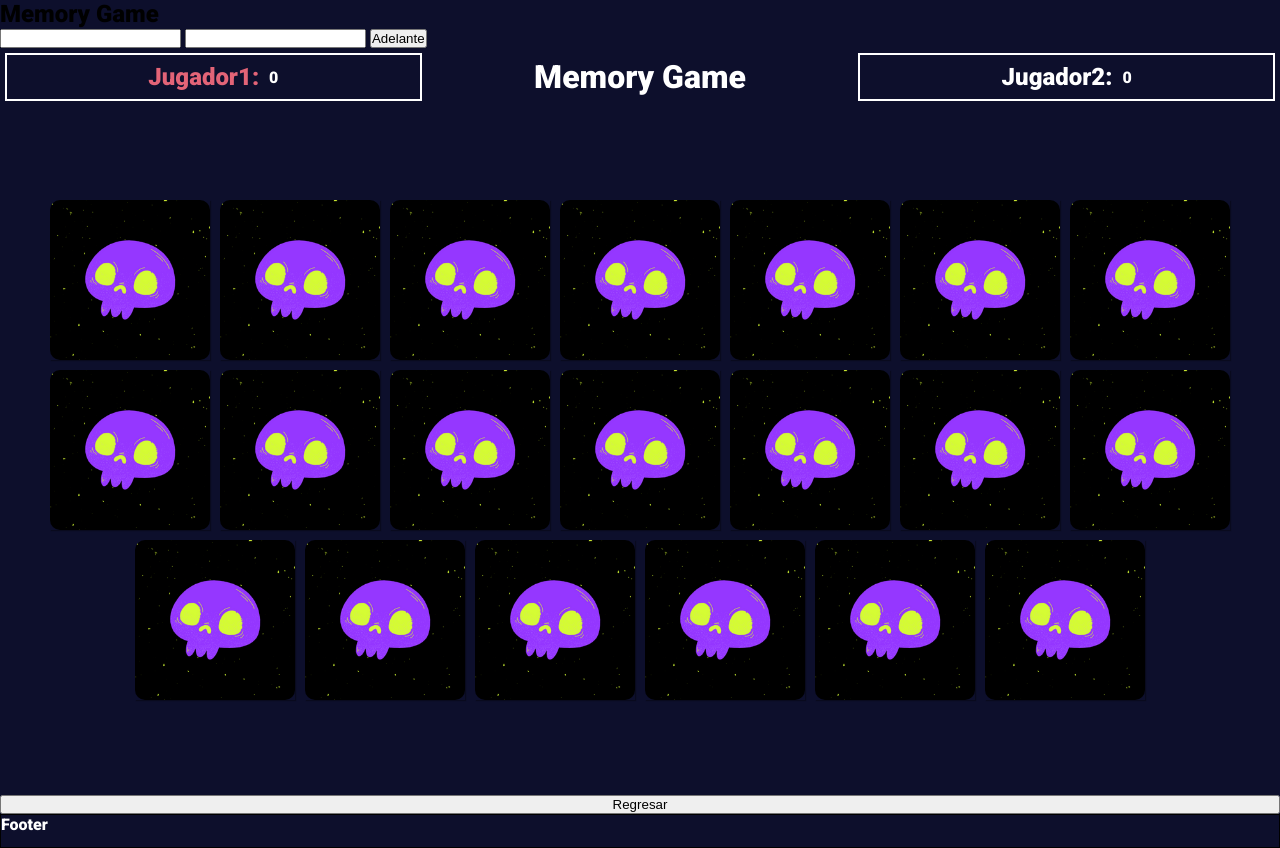
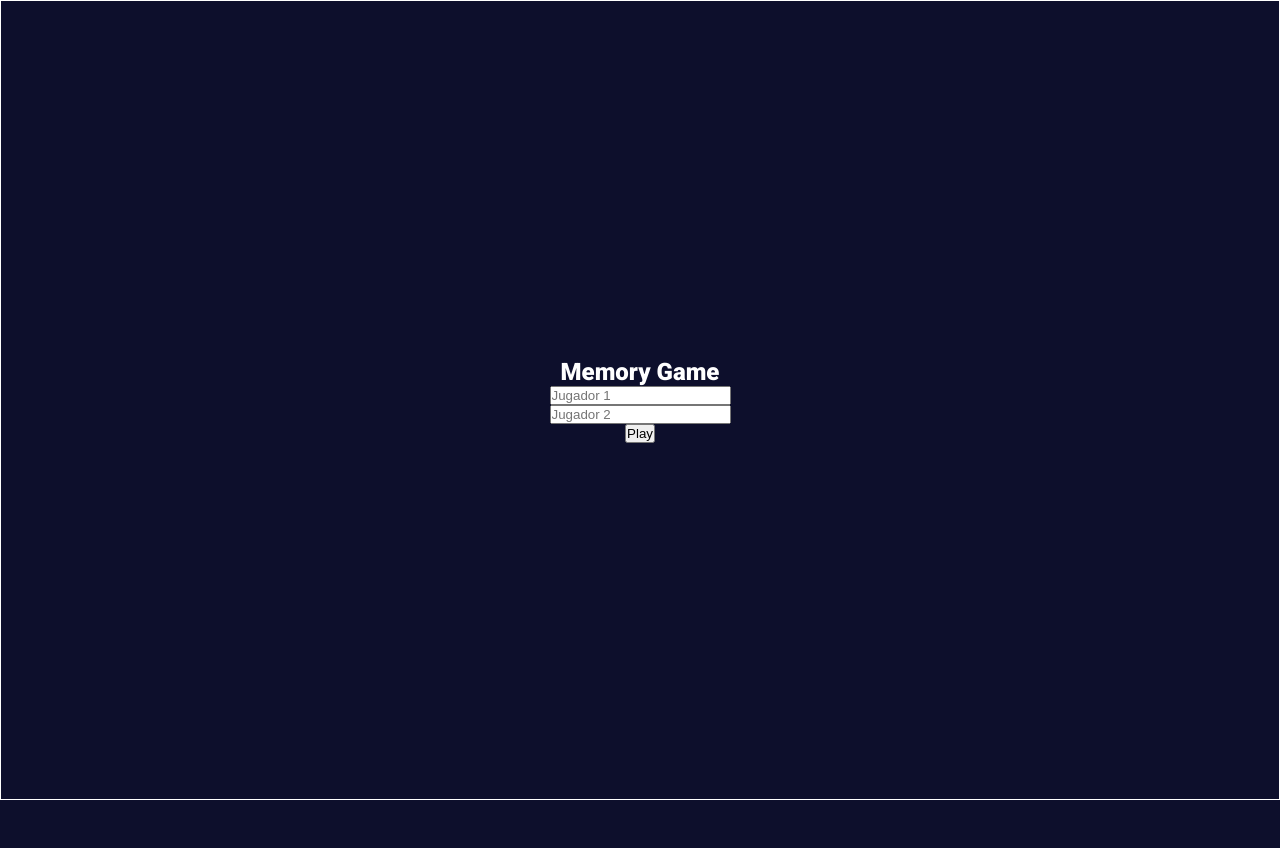
Before and after one commit to albertoouu/05memoryGame, a website: page src/index.html in a window 1280 px wide. After the commit the page ends 800 px from the top, so only its background shows below. Drawn offline with Linux system fonts and the light colour scheme.

Commit message:
fix the 'flexbox' and 'hidden' problem

```diff
--- a/src/index.html
+++ b/src/index.html
@@ -17,20 +17,20 @@
   <body>
     <section id="welcome">
       <h1>Memory Game</h1>
-      <input type="text" name="" id="" />
-      <input type="text" name="" id="" />
-      <button>Adelante</button>
+      <input class="inputs" type="text" name="" id="" placeholder="Jugador 1"/>
+      <input class="inputs" type="text" name="" id="" placeholder="Jugador 2"/>
+      <button id="botonPlay">Play</button>
     </section>
-    <main class="container" id="main">
+    <main class="container" id="mainSection">
       <div id="titulo" class="grid-item">
         <h1>Memory Game</h1>
       </div>
       <div id="jugador1" class="grid-item">
-        <h2 id="nameP1">Jugador1:</h2>
+        <h2 id="nameP1">Jugador 1:</h2>
         <p id="scoreP1">Score:</p>
       </div>
       <div id="jugador2" class="grid-item">
-        <h2 id="nameP2">Jugador2:</h2>
+        <h2 id="nameP2">Jugador 2:</h2>
         <p id="scoreP2">Score:</p>
       </div>
       <section class="memory-game" id="cardsSection"></section>
--- a/src/index.js
+++ b/src/index.js
@@ -5,7 +5,7 @@ fetch("../data/memory.json")
 
 let renderCards = (data) => {
 
-  let cardsSection = document.getElementById('cardsSection')
+  let cardsSection = document.getElementById('cardsSection');
 
   for (const carta of data.cards) {
 
@@ -14,16 +14,24 @@ let renderCards = (data) => {
           <img src="${carta.src}" alt="${carta.dataframework}" class="front-face" />
           <img src="../data/assets/cover2.png" alt="cover" class="back-face" />
         </div>`
-  }
+  };
   const cards = document.querySelectorAll('.memory-card');
-  let nameP1 = document.getElementById('nameP1')
-  let nameP2 = document.getElementById('nameP2')
-  let scoreP1 = document.getElementById('scoreP1')
-  let scoreP2 = document.getElementById('scoreP2')
+  let nameP1 = document.getElementById('nameP1');
+  let nameP2 = document.getElementById('nameP2');
+  let scoreP1 = document.getElementById('scoreP1');
+  let scoreP2 = document.getElementById('scoreP2');
+
+
+  let botonPlay = document.getElementById('botonPlay')
+  botonPlay.addEventListener('click', () => {
+  document.getElementById('welcome').hidden = true
+  document.getElementById('mainSection').hidden = false
+  })
+
   nameP1.style.color = '#e36477'
   scoreP1.innerHTML="0"
   scoreP2.innerHTML="0"
-  console.log(cards)
+  //console.log(cards)
 
   let hasFlippedCard = false;
   let lockBoard = false;
@@ -99,3 +107,5 @@ let renderCards = (data) => {
   cards.forEach(card => card.addEventListener('click', flipCard));
 
 }
+document.getElementById('welcome').hidden = false
+document.getElementById('mainSection').hidden = true
--- a/src/styles.css
+++ b/src/styles.css
@@ -20,7 +20,7 @@ main {
     "memory-game     memory-game     memory-game     memory-game     memory-game     memory-game"
     "btn             btn             btn             btn             btn             btn"
     "footer          footer          footer          footer          footer          footer";
-  height: 100vh;
+
   width: 100%;
 }
 #titulo {
@@ -64,11 +64,18 @@ footer {
 #scoreP2 {
   margin-left: 10px;
 }
-
+#welcome {
+  display: flex;
+  color: white;
+  justify-content: center;
+  align-items: center;
+  flex-direction: column;
+  border: solid 1px white;
+  height: 100vh;
+}
 .memory-game {
   grid-area: memory-game;
   margin: auto;
-  /* border: 2px solid lime;*/
   display: flex;
   flex-wrap: wrap;
   flex-direction: row;
@@ -77,7 +84,6 @@ footer {
 }
 
 .memory-card {
-  /* border: 2px solid aqua;*/
   margin: 5px;
   position: relative;
   width: 160px;
@@ -97,7 +103,6 @@ img {
 
 .front-face,
 .back-face {
-  /*border: 2px solid deeppink;*/
   position: absolute;
   width: 100%;
   height: 100%;
@@ -112,6 +117,9 @@ img {
 .front-face {
   transform: rotateY(180deg);
 }
+[hidden] {
+  display: none !important;
+}
 /*
 @media only screen and (max-width: 1000px) {
   .card {
```
